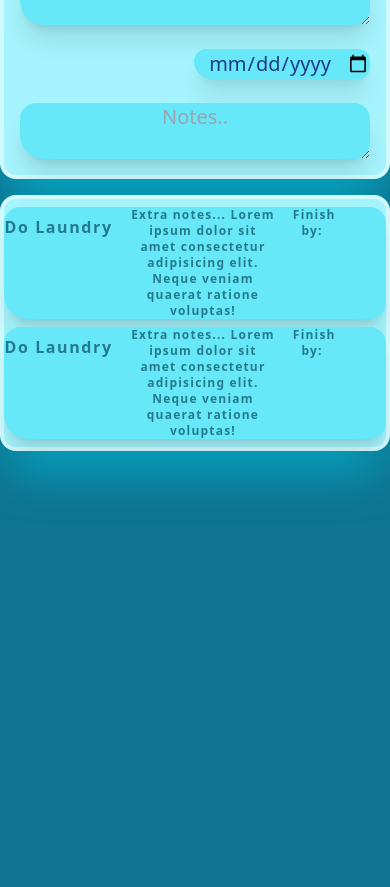
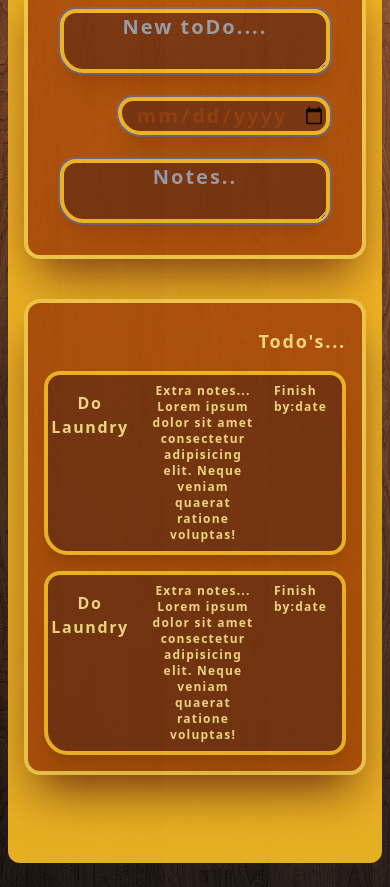
Before and after one commit to latz09/todoapp, a website built with Vite: page index.html in a window 390 px wide. Shown: the part 99-986 px from the top of the page. Before the commit the page ends 844 px from the top, so only its background shows below. Built offline with nearby package versions, Linux system fonts and the light colour scheme.

Commit message:
responsiveness & amber theme

```diff
--- a/css/tailwind.css
+++ b/css/tailwind.css
@@ -5,20 +5,24 @@
 
 @layer components {
     .primarybox {
-        @apply place-self-stretch bg-cyan-300 rounded-bl-3xl rounded-2xl text-center shadow-xl text-blue-900;
+        @apply place-self-stretch bg-amber-900 rounded-bl-3xl rounded-2xl text-center border-4 border-amber-400 shadow-xl text-amber-800 tracking-widest;
     }
     .container {
-        @apply bg-cyan-200 rounded-2xl shadow-2xl shadow-cyan-500 border-4 border-cyan-100 mt-4 mb-4
+        @apply rounded-2xl shadow-2xl shadow-amber-900 border-4 border-amber-300 bg-amber-700 m-4 p-4;
     }
     .stamp {
-        @apply text-base pt-2 text-cyan-800 font-semibold opacity-80 tracking-widest
+        @apply text-base pt-2 text-amber-200 font-bold tracking-widest
     }
     .myform {
         @apply p-4 grid gap-y-6 text-xl;
     }
     .notes {
-        @apply text-xs text-cyan-800 font-semibold opacity-80 tracking-widest
+        @apply text-xs text-amber-200 font-semibold tracking-widest
+    }
+    .titlelogo {
+        @apply text-2xl text-amber-900 font-bold text-center p-4 mb-4 bg-amber-400 opacity-90 rounded-xl tracking-widest
     }
 }
 
+
 /*focus:outline-none focus ring-2 focus:bg-cyan-200*/
--- a/index.html
+++ b/index.html
@@ -9,19 +9,20 @@
 		<link rel="stylesheet" href="style.css" />
 		<script src="script.js" defer></script>
 	</head>
-	<body class="bg-cyan-700 shadow-inner text-cyan-800">
-		<div>
-			<!-- Main Container -->
-			<div>
-				<!-- To do container -->
-				<div>
+	<body
+		class="shadow-inner p-2 text-amber-800"
+		background="./imgs/plankwlight.jpg"
+	>
 		<!--========NEW TODO FORM=========-->
-					<div class="container">
-						<h1 class="stamp text-right">Todo's...</h1>
+		<div class="titlelogo">
+			<h1 class="text-2xl lg:invisible">List of my todo's</h1>
+
+			<div class="grid gap-4 place-items-center lg:grid-cols-5">
+				<div class="container lg:col-span-2 lg:order-last">
 					<form class="myform">
 						<textarea
 							type="text"
-								class="primarybox"
+							class="primarybox focus:outline-none focus ring-2 focus:bg-amber-300"
 							placeholder="New toDo...."
 						></textarea>
 
@@ -31,47 +32,47 @@
 								type="date"
 								id="date1"
 								name="doneby"
-									class="primarybox"
+								class="primarybox focus:outline-none focus ring-2 focus:bg-amber-300"
 							/>
 						</div>
 						<textarea
 							type="text"
-								class="primarybox"
+							class="primarybox focus:outline-none focus ring-2 focus:bg-amber-300"
 							placeholder="Notes.."
 						></textarea>
 					</form>
 				</div>
 				<!--==========END OF FORM========== -->
-					<!--
 
-						 -->
 				<!--==========List of items========  -->
-					<div class="container">
-						<div class="primarybox">
+
+				<div class="container lg:col-span-3 m-2">
+					<h1 class="stamp text-lg text-right mb-4 lg:text-justify">Todo's...</h1>
+					<div class="primarybox hover:bg-amber-700 hover:shadow-md hover:shadow-amber-400">
 						<div class="m-2 mx-auto grid grid-cols-7 space-x-4">
 							<h1 class="col-span-2 stamp text-center">Do Laundry</h1>
 							<p class="col-span-3 notes">
 								Extra notes... Lorem ipsum dolor sit amet consectetur
 								adipisicing elit. Neque veniam quaerat ratione voluptas!
 							</p>
-								<p class="notes">Finish by:</p>
+							<p class="notes">Finish by:<span>date</span></p>
 						</div>
 					</div>
-						<div class="primarybox">
+					<div class="primarybox mt-4 hover:bg-amber-700 hover:shadow-md hover:shadow-amber-400">
 						<div class="m-2 mx-auto grid grid-cols-7 space-x-4">
 							<h1 class="col-span-2 stamp text-center">Do Laundry</h1>
 							<p class="col-span-3 notes">
 								Extra notes... Lorem ipsum dolor sit amet consectetur
 								adipisicing elit. Neque veniam quaerat ratione voluptas!
 							</p>
-								<p class="notes">Finish by:</p>
-							</div>
+							<p class="notes">Finish by:<span>date</span></p>
 						</div>
 					</div>
 
-					<div></div>
 				</div>
 			</div>
+			<h1 class="invisible lg:visible text-2xl p-4 uppercase"> todo's</h1>
 		</div>
+		<!--==========End of items========  -->
 	</body>
 </html>
```
Also changed, not shown: imgs/plankwlight.jpg (added). Lines whose indentation alone changed are shown as unchanged.
